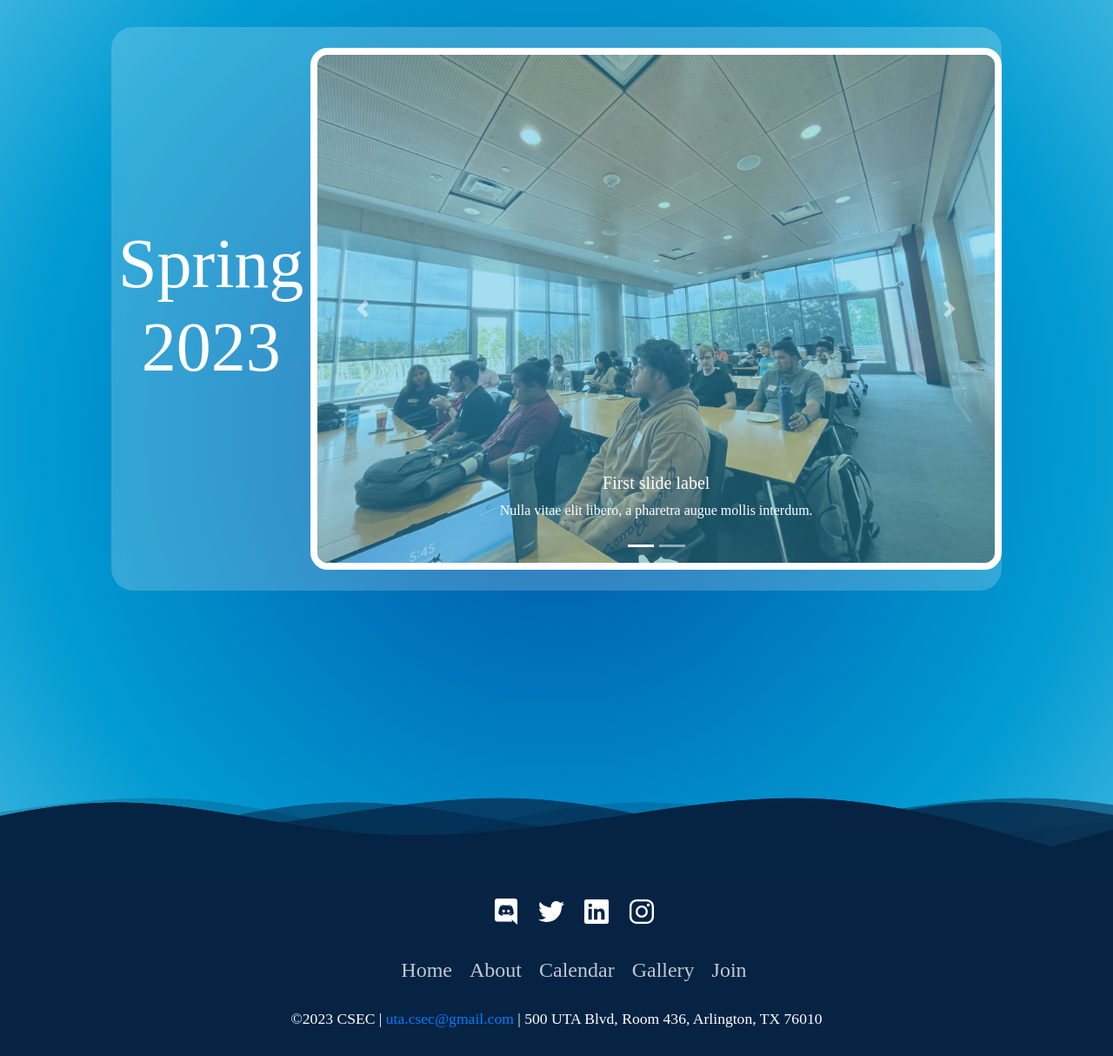
After one commit to CardosoJavier/CSEC, a Flask app: page /gallery in a window 1280 px wide. The commit adds this page. Shown: the part 641-1855 px from the top of the page at 87% size. Run offline with Flask 2, Linux system fonts and the light colour scheme; some libraries are stand-ins or nearby versions.

Commit message:
Gallery saving point

```diff
--- a/backend/modules/routes.py
+++ b/backend/modules/routes.py
@@ -26,3 +26,11 @@ def calendar():
                            head1="Stay up to date with all of our events",
                            head2="by checking out our calendar",
                            bg="calendar/calendar.svg")
+
+""" Gallery page """
+@views.route('/gallery')
+def gallery():
+    return render_template("pages/gallery.html",
+                           head1="CSEC",
+                           head2="Throughtout the Years",
+                           bg="gallery/gallery.svg")
--- /dev/null
+++ b/backend/static/CSS/components/img_gallery.css
@@ -0,0 +1,8 @@
+.carousel-item img
+{
+    border-radius: 20px;
+    border: 0.5rem solid #fff;
+
+    width: 70%;
+    height: auto;
+}
--- a/backend/static/CSS/pages/about.css
+++ b/backend/static/CSS/pages/about.css
@@ -1,9 +1,7 @@
 :root
 {
     --fs-600: 2rem;
-    --fs-500: 1.8rem;
     --fs-400: 1.7rem;
-    --fs-300: 1.5rem;
     --fs-200: 1.2rem;
     --fs-100: 0.8rem;
 }
@@ -88,7 +86,8 @@
 
 .m-v-container
 {
-    background: rgba(255, 255, 255, 0.2);
+    background: rgba(255, 255, 255, 0.15);
+    -webkit-backdrop-filter: blur(15px);
     backdrop-filter: blur(15px);
 
     border-radius: 25px;
--- /dev/null
+++ b/backend/static/CSS/pages/gallery.css
@@ -0,0 +1,74 @@
+:root
+{
+    --fs-600: 2rem;
+    --fs-400: 1.7rem;
+    --fs-200: 1.2rem;
+    --fs-100: 0.8rem;
+}
+
+/* tablet */
+@media (min-width: 768px) and (max-width: 1023px)
+{
+    :root
+    {
+        --fs-600: 2.5rem;
+        --fs-400: 2.2rem;
+        --fs-200: 1.7rem;
+        --fs-100: 1.2rem;
+    }
+}
+
+/* Desktop */
+@media (min-width: 1024px)
+{
+    :root
+    {
+        --fs-600: 5rem;
+        --fs-400: 2.6rem;
+        --fs-200: 2rem;
+        --fs-100: 1.6rem;
+    }
+}
+
+.full-album
+{
+    background-image: radial-gradient(circle, #0353a4, #006bb6, #0084c5, #029bd2, #38b3dd);
+    min-height: 80vh;
+    padding-top: 2rem;
+    padding-bottom: 20rem;
+
+    display: flex;
+    align-items: center;
+    justify-content: space-evenly;
+}
+
+.album
+{
+    display: flex;
+    align-items: center;
+    justify-content: space-evenly;
+    flex-direction: row;
+
+    text-align: center;
+
+    background: rgba(255, 255, 255, 0.2);
+    -webkit-backdrop-filter: blur(10px);
+    backdrop-filter: blur(10px);
+    border-radius: 25px;
+
+    width: 80%;
+    padding: 1rem 0;
+}
+
+.album h1
+{
+    font-size: var(--fs-600);
+    color: #fff;
+    padding: 0 0.5rem;
+}
+
+.images
+{
+    padding: 0.5rem 0;
+
+}
--- a/backend/static/CSS/pages/index.css
+++ b/backend/static/CSS/pages/index.css
@@ -98,7 +98,8 @@
 .activity
 {
     border-radius: 25px;
-    background: rgba(255, 255, 255, 0.2);
+    background: rgba(255, 255, 255, 0.15);
+    -webkit-backdrop-filter: blur(15px);
     backdrop-filter: blur(15px);
 }
 
--- a/backend/templates/components/carousel_banner.html
+++ b/backend/templates/components/carousel_banner.html
@@ -21,7 +21,7 @@
           and provide support students for a career
           in cybersecurity through academic, professional,
           and social events.</p>
-        <p class="animated bounceInRight" style="animation-delay: 3s"><a href="#">Testing</a></p>
+        <p class="animated bounceInRight" style="animation-delay: 3s"><a href="#">Join CSEC!</a></p>
       </div>
     </div>
 
--- a/backend/templates/components/footer.html
+++ b/backend/templates/components/footer.html
@@ -29,13 +29,13 @@
     </ul>
 
     <ul class="menu-footer">
-      <li class="menu__item"><a class="menu__link" href="#">Home</a></li>
-      <li class="menu__item"><a class="menu__link" href="">About</a></li>
-      <li class="menu__item"><a class="menu__link" href="#">Calendar</a></li>
-      <li class="menu__item"><a class="menu__link" href="#">Gallery</a></li>
+      <li class="menu__item"><a class="menu__link" href="{{url_for("views.home")}}">Home</a></li>
+      <li class="menu__item"><a class="menu__link" href="{{url_for("views.about")}}">About</a></li>
+      <li class="menu__item"><a class="menu__link" href="{{url_for("views.calendar")}}">Calendar</a></li>
+      <li class="menu__item"><a class="menu__link" href="views.gallery">Gallery</a></li>
       <li class="menu__item"><a class="menu__link" href="http://tiny.cc/JOINCSEC">Join</a></li>
 
     </ul>
-    <p>&copy;2023 CSEC | uta.csec@gmail.com | 500 UTA Blvd, Room 436,
+    <p>&copy;2023 CSEC | <a href="mailto:uta.csec@gmail.com">uta.csec@gmail.com</a> | 500 UTA Blvd, Room 436,
       Arlington, TX 76010</p>
   </footer>
--- /dev/null
+++ b/backend/templates/components/img_gallery.html
@@ -0,0 +1,48 @@
+<!-- Apply css style -->
+{% block styles %}
+<link rel="stylesheet" href="{{ url_for('static', filename='CSS/components/img_gallery.css') }}">
+{% endblock styles %}
+
+<!-- Image component -->
+
+<div class="component-container">
+  <div class="bd-example">
+    <div id="carouselExampleCaptions" class="carousel slide" data-ride="carousel">
+      <ol class="carousel-indicators">
+        <li data-target="#carouselExampleCaptions" data-slide-to="0" class="active"></li>
+        <li data-target="#carouselExampleCaptions" data-slide-to="1"></li>
+
+      </ol>
+
+      <div class="carousel-inner">
+        <div class="carousel-item active">
+          <img src="{{url_for('static', filename="img/home2/img4_blue.jpeg")}}" class="d-block w-100" alt="...">
+          <div class="carousel-caption d-none d-md-block">
+            <h5>First slide label</h5>
+            <p>Nulla vitae elit libero, a pharetra augue mollis interdum.</p>
+          </div>
+        </div>
+
+        <div class="carousel-item">
+          <img src="{{url_for('static', filename="img/home2/img4_blue.jpeg")}}" class="d-block w-100" alt="...">
+          <div class="carousel-caption d-none d-md-block">
+            <h5>Third slide label</h5>
+            <p>Praesent commodo cursus magna, vel scelerisque nisl consectetur.</p>
+          </div>
+        </div>
+      </div>
+
+      <!-- Next image -->
+      <a class="carousel-control-prev" href="#carouselExampleCaptions" role="button" data-slide="prev">
+        <span class="carousel-control-prev-icon" aria-hidden="true"></span>
+        <span class="sr-only">Previous</span>
+      </a>
+
+      <!-- Previous image -->
+      <a class="carousel-control-next" href="#carouselExampleCaptions" role="button" data-slide="next">
+        <span class="carousel-control-next-icon" aria-hidden="true"></span>
+        <span class="sr-only">Next</span>
+      </a>
+    </div>
+  </div>
+</div>
--- a/backend/templates/components/navbar.html
+++ b/backend/templates/components/navbar.html
@@ -4,7 +4,7 @@
 
 <nav class="navbar navbar-expand-lg navbar-light fixed-top">
     <div class="container">
-      <a class="navbar-brand" href="{{url_for("views.home")}}"><img src="{{url_for('static', filename="img/uta/logo.svg")}}"></a> <button aria-controls="navbarSupportedContent" aria-expanded="false" aria-label="Toggle navigation" class="navbar-toggler" data-target="#navbarSupportedContent" data-toggle="collapse" type="button"><span class="navbar-toggler-icon"></span></button>
+      <a class="navbar-brand" href="{{url_for("views.home")}}"><img src="{{url_for('static', filename="img/uta/logo.png")}}"></a> <button aria-controls="navbarSupportedContent" aria-expanded="false" aria-label="Toggle navigation" class="navbar-toggler" data-target="#navbarSupportedContent" data-toggle="collapse" type="button"><span class="navbar-toggler-icon"></span></button>
       <div class="collapse navbar-collapse" id="navbarSupportedContent">
         <ul class="navbar-nav ml-auto">
           <li class="nav-item active">
@@ -20,11 +20,11 @@
           </li>
 
           <li class="nav-item active">
-            <a class="nav-link" href="#">Gallery</a>
+            <a class="nav-link" href="{{url_for("views.gallery")}}">Gallery</a>
           </li>
 
           <li class="nav-item active">
-            <a class="nav-link" href="#">Join CSEC</a>
+            <a class="nav-link" href="http://tiny.cc/JOINCSEC">Join CSEC</a>
           </li>
 
         </ul>
--- /dev/null
+++ b/backend/templates/pages/gallery.html
@@ -0,0 +1,37 @@
+<!-- Page template -->
+{% extends 'pages/base.html' %}
+
+<!-- Title -->
+{% block title %} Gallery {% endblock title %}
+
+<!-- Styles -->
+{% block styles %}
+<link rel="stylesheet" href="{{ url_for('static', filename='CSS/pages/gallery.css') }}">
+{% endblock styles %}
+
+<!-- Header -->
+{% block header %}
+    {% include "components/navbar.html" %}
+    {% include "components/original_banner.html" %}
+{% endblock header %}
+
+<!-- Body content -->
+{% block content %}
+
+    <div class="full-album">
+
+        <!-- Album 1: Spring 2023 -->
+        <div class="album">
+            <h1>Spring<br>2023</h1>
+
+            <div class="images">
+                {% include "components/img_gallery.html" %}
+            </div>
+
+        </div>
+
+    </div>
+
+{% endblock content %}
+
+<!-- Scripts -->
--- a/backend/templates/pages/index.html
+++ b/backend/templates/pages/index.html
@@ -82,11 +82,11 @@
 
             <div class="img-container">
                 <div class="sponsor-img">
-                    <img src="{{url_for('static', filename="img/index/uta.svg")}}" alt="UTA logo">
+                    <img src="{{url_for('static', filename="img/index/uta.png")}}" alt="UTA logo">
                 </div>
 
                 <div class="sponsor-img">
-                    <img src="{{url_for('static', filename="img/index/isaca.svg")}}" alt="ISACA logo">
+                    <img src="{{url_for('static', filename="img/index/isaca.png")}}" alt="ISACA logo">
                 </div>
             </div>
         </div>
```
Also changed, not shown: backend/static/CSS/components/carousel_banner.css (+94 -26 lines), backend/static/img/index/isaca.png (added), backend/static/img/index/uta.png (added), backend/static/img/uta/logo.png (added).
